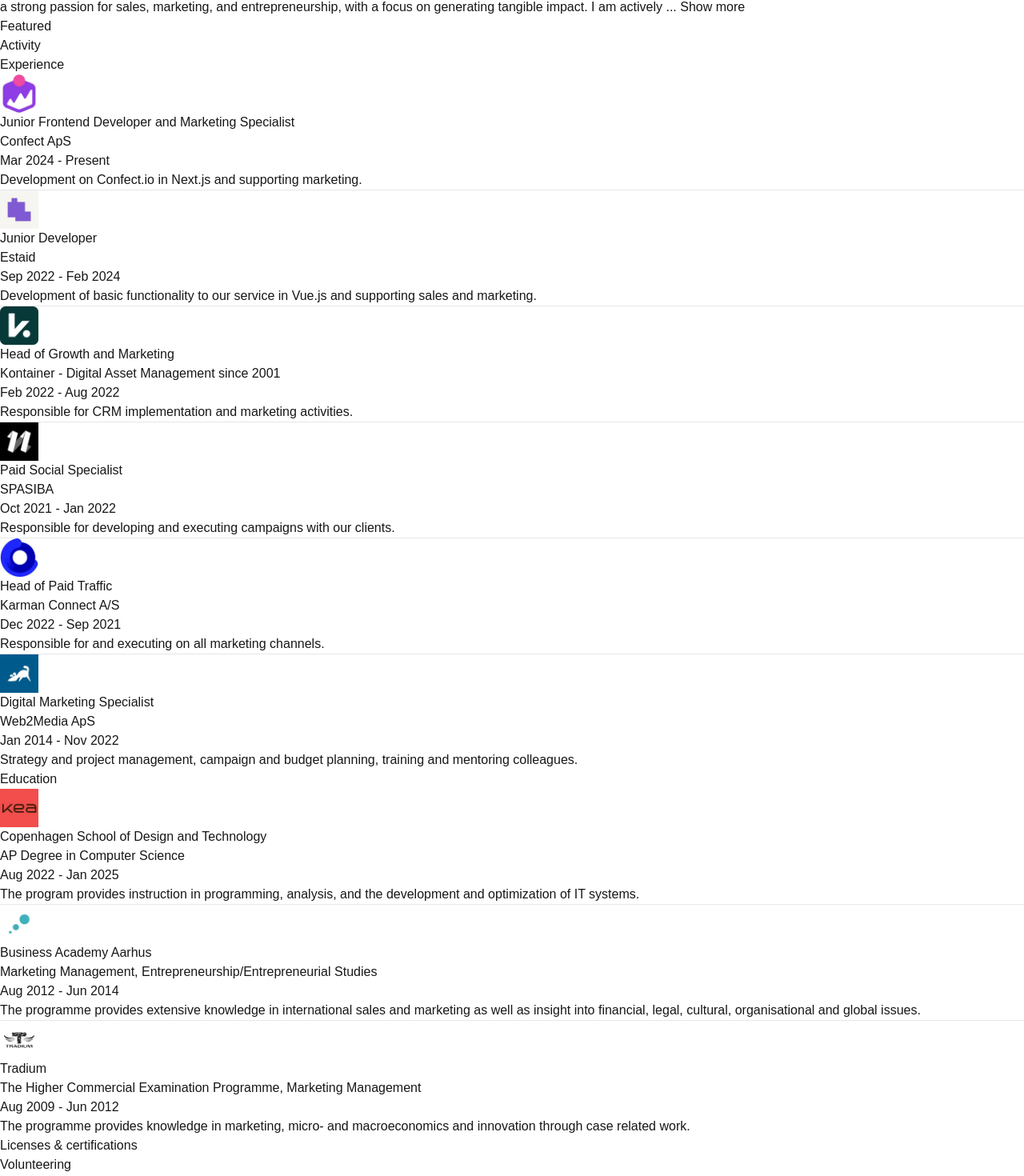
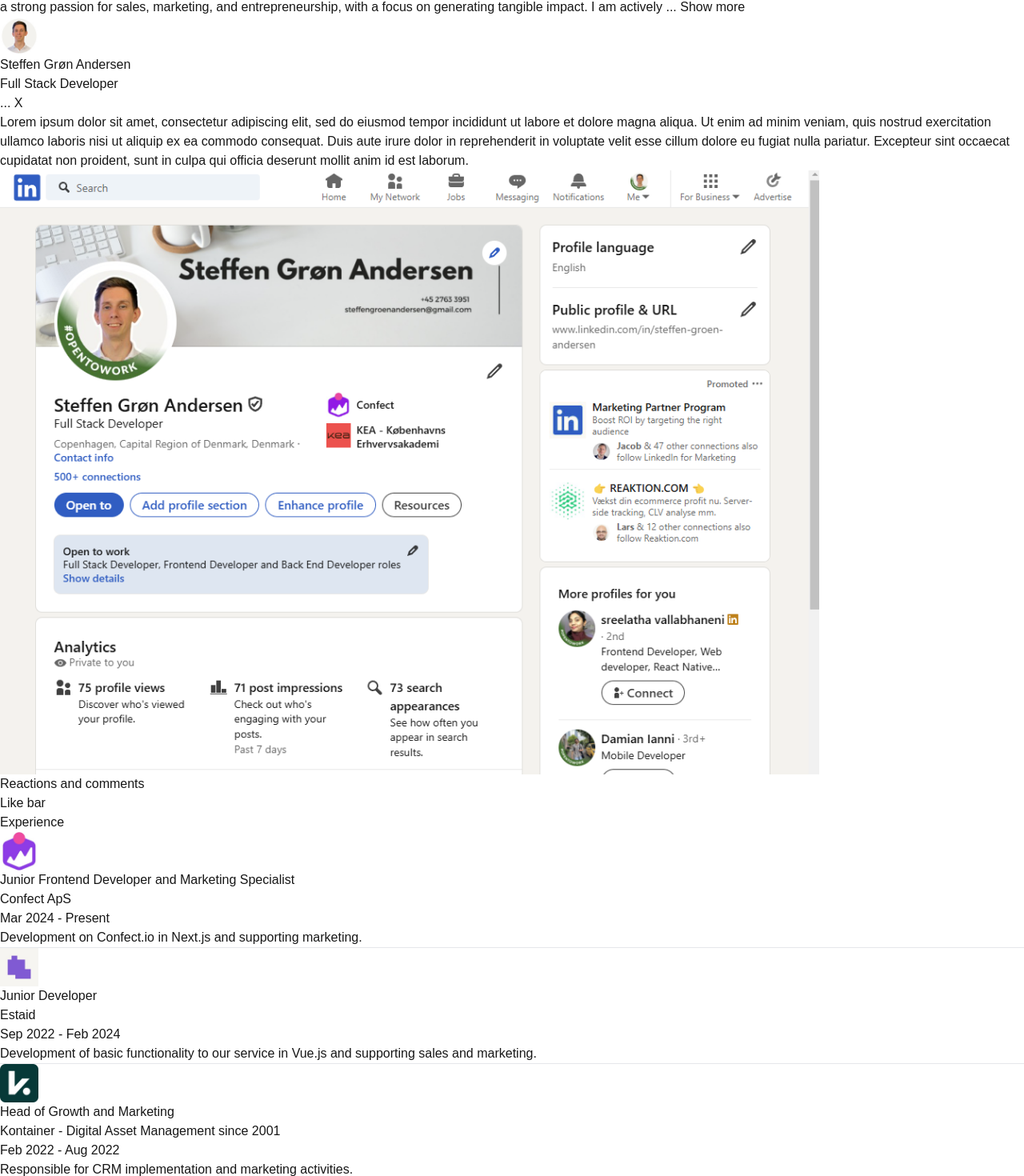
Before and after one commit to steffengroenandersen/portfolio, a Next.js app: page / in a window 1280 px wide. Shown: the part 1798-3268 px from the top of the page at 80% size. Built offline with nearby package versions, Linux system fonts and the light colour scheme.

Commit message:
Add layout

```diff
--- a/src/app/page.tsx
+++ b/src/app/page.tsx
@@ -4,6 +4,7 @@
 import PromotedSection from "./sections/promoted-section";
 import ProfileSection from "./sections/profile-section";
 import AboutSection from "./sections/about-section";
+import PostSection from "./sections/post-section";
 
 export default function Home() {
   return (
@@ -17,18 +18,10 @@
                 <ProfileSection />
 
                 <AboutSection />
+                <PostSection />
 
-                <section>Featured</section>
-                <section>Activity</section>
                 <ExperienceSection />
                 <EducationSection />
-
-                <section>Licenses & certifications</section>
-                <section>Volunteering</section>
-                <section>Skills</section>
-                <section>Recommendations</section>
-                <section>Languages</section>
-                <section>Interests</section>
               </div>
 
               {/* Right Sidebar */}
--- a/src/app/sections/about-section.tsx
+++ b/src/app/sections/about-section.tsx
@@ -10,7 +10,7 @@
 
   const previewText = text.slice(0, 295);
   return (
-    <section className="bg-white rounded-xl p-4 border">
+    <section className="bg-white rounded-xl py-6 px-5 border">
       <h2 className="text-xl font-bold">About</h2>
       <p>
         {isExpanded ? text : `${previewText}...`}
--- /dev/null
+++ b/src/app/sections/post-section.tsx
@@ -0,0 +1,35 @@
+import Image from "next/image";
+
+export default function PostSection() {
+  return (
+    <section className="bg-white rounded-xl  border">
+      {/* header */}
+      <div className="flex gap-2 pt-6 px-5">
+        <div>
+          <Image src="/profile.jpg" alt="Profile photo" width={48} height={48} />
+        </div>
+        <div>
+          <p className="font-semibold">Steffen Grøn Andersen</p>
+          <p className="text-xs">Full Stack Developer</p>
+        </div>
+        <div className="ml-auto">... X</div>
+      </div>
+      <div className="px-5 py-2">
+        <p className="text-sm">
+          Lorem ipsum dolor sit amet, consectetur adipiscing elit, sed do eiusmod tempor incididunt ut labore
+          et dolore magna aliqua. Ut enim ad minim veniam, quis nostrud exercitation ullamco laboris nisi ut
+          aliquip ex ea commodo consequat. Duis aute irure dolor in reprehenderit in voluptate velit esse
+          cillum dolore eu fugiat nulla pariatur. Excepteur sint occaecat cupidatat non proident, sunt in
+          culpa qui officia deserunt mollit anim id est laborum.
+        </p>
+      </div>
+
+      <div>
+        <Image src="/portfolio-page.png" alt="Portfolio Page" width={1024} height={1024} />
+      </div>
+
+      <div>Reactions and comments</div>
+      <div>Like bar</div>
+    </section>
+  );
+}
```
Also changed, not shown: src/app/sections/profile-section.tsx (+1 -1 lines), public/portfolio-page.png (added).
